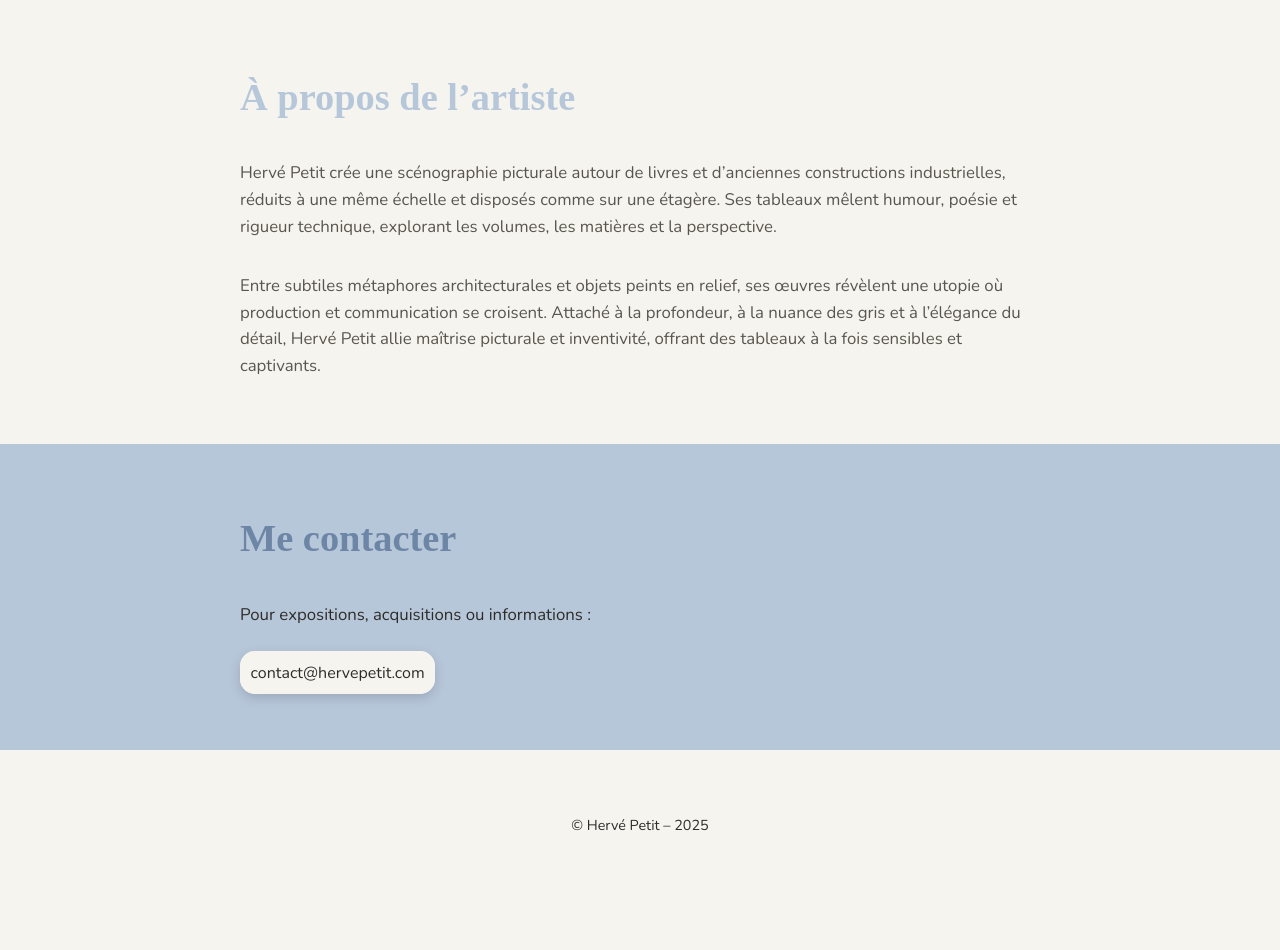
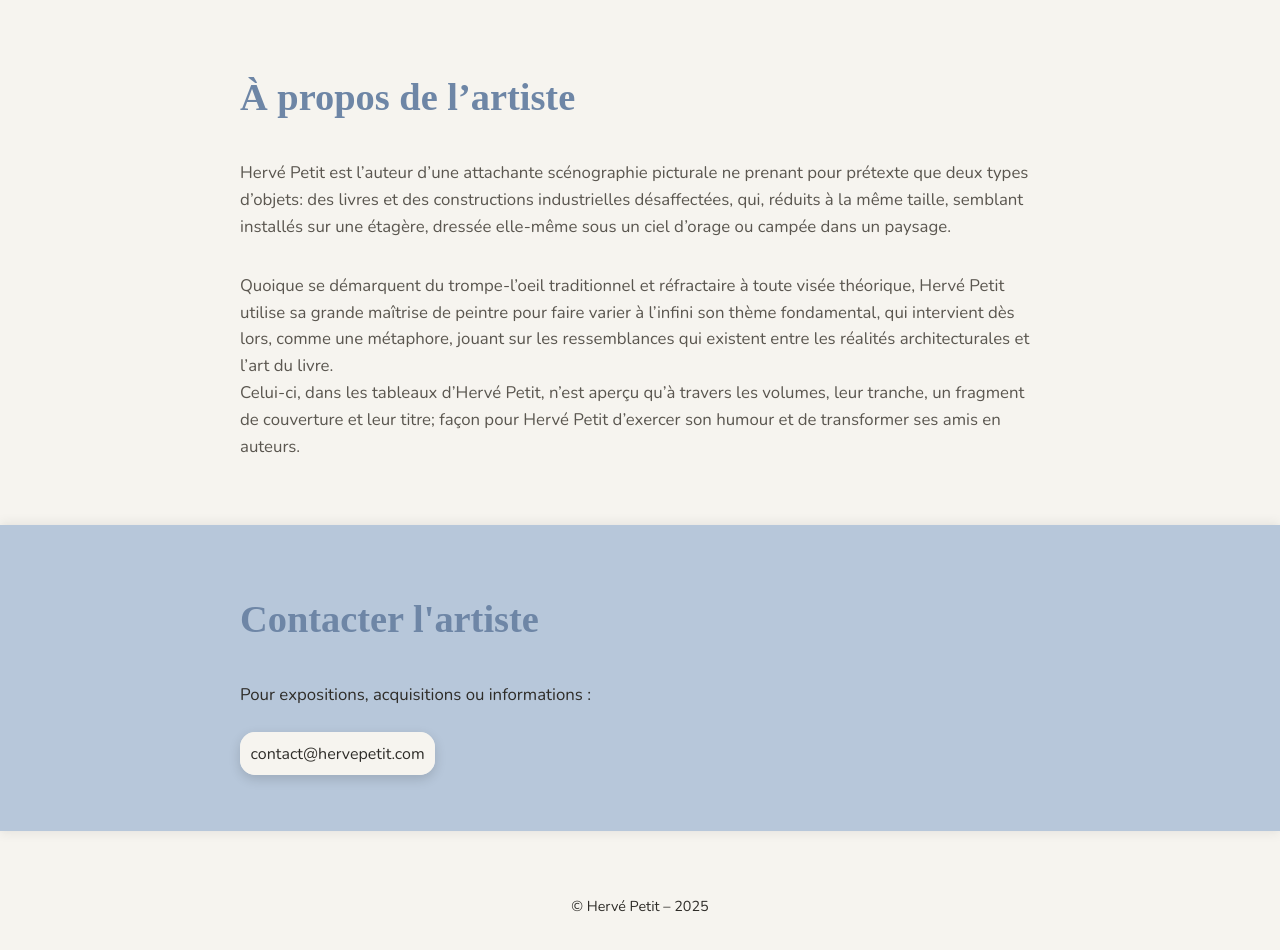
Before and after one commit to Mattia-FR/site_herve_petit_transition, a plain HTML site: page index.html in a window 1280 px wide. Shown: the part 1328-2278 px from the top of the page. Before the commit the page ends 2229 px from the top, so only its background shows below. Drawn offline with nearby package versions, Linux system fonts and the light colour scheme; a web font is replaced by a local one.

Commit message:
CSS, always. And some fixes on text.

```diff
--- a/index.html
+++ b/index.html
@@ -57,25 +57,31 @@
         /> -->
         <h2>À propos de l’artiste</h2>
         <p>
-          Hervé Petit crée une scénographie picturale autour de livres et
-          d’anciennes constructions industrielles, réduits à une même échelle et
-          disposés comme sur une étagère. Ses tableaux mêlent humour, poésie et
-          rigueur technique, explorant les volumes, les matières et la
-          perspective.
+          Hervé Petit est l’auteur d’une attachante scénographie picturale ne
+          prenant pour prétexte que deux types d’objets: des livres et des
+          constructions industrielles désaffectées, qui, réduits à la même
+          taille, semblant installés sur une étagère, dressée elle-même sous un
+          ciel d’orage ou campée dans un paysage.
         </p>
         <p>
-          Entre subtiles métaphores architecturales et objets peints en relief,
-          ses œuvres révèlent une utopie où production et communication se
-          croisent. Attaché à la profondeur, à la nuance des gris et à
-          l’élégance du détail, Hervé Petit allie maîtrise picturale et
-          inventivité, offrant des tableaux à la fois sensibles et captivants.
+          Quoique se démarquent du trompe-l’oeil traditionnel et réfractaire à
+          toute visée théorique, Hervé Petit utilise sa grande maîtrise de
+          peintre pour faire varier à l’infini son thème fondamental, qui
+          intervient dès lors, comme une métaphore, jouant sur les ressemblances
+          qui existent entre les réalités architecturales et l’art du livre.
+        </p>
+        <p>
+          Celui-ci, dans les tableaux d’Hervé Petit, n’est aperçu qu’à travers
+          les volumes, leur tranche, un fragment de couverture et leur titre;
+          façon pour Hervé Petit d’exercer son humour et de transformer ses amis
+          en auteurs.
         </p>
       </section>
 
       <!-- Contact -->
       <section class="contact-wrapper">
         <div class="contact">
-          <h2>Me contacter</h2>
+          <h2>Contacter l'artiste</h2>
           <p>Pour expositions, acquisitions ou informations :</p>
           <a href="mailto:contact@hervepetit.com">contact@hervepetit.com</a>
         </div>
--- a/style.css
+++ b/style.css
@@ -32,7 +32,7 @@ h2 {
 	font-family: var(--font-one);
 	font-size: clamp(1.3rem, 3vw, 2.5rem);
 	margin-bottom: var(--space-two);
-	color: var(--color-five);
+	color: var(--color-four);
 }
 
 .hero {
@@ -162,15 +162,12 @@ h2 {
 .contact-wrapper {
 	background-color: var(--color-five);
 	padding: 4rem 0;
+	box-shadow: 0 -4px 10px rgba(0, 0, 0, 0.05), 0 4px 10px rgba(0, 0, 0, 0.05);
 
 	.contact {
 		width: 80vw;
 		max-width: 800px;
 		margin: 0 auto;
-
-		h2 {
-			color: var(--color-four);
-		}
 
 		p {
 			font-size: clamp(0.95rem, 2vw, 1.05rem);
```
